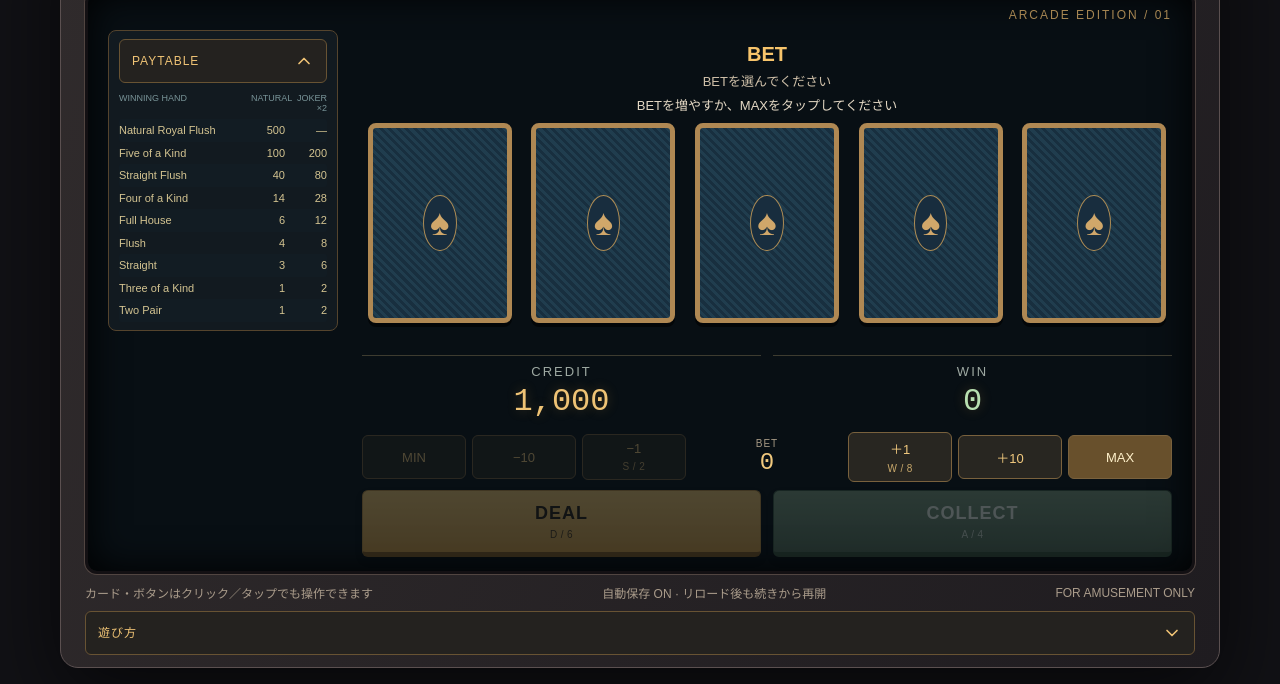
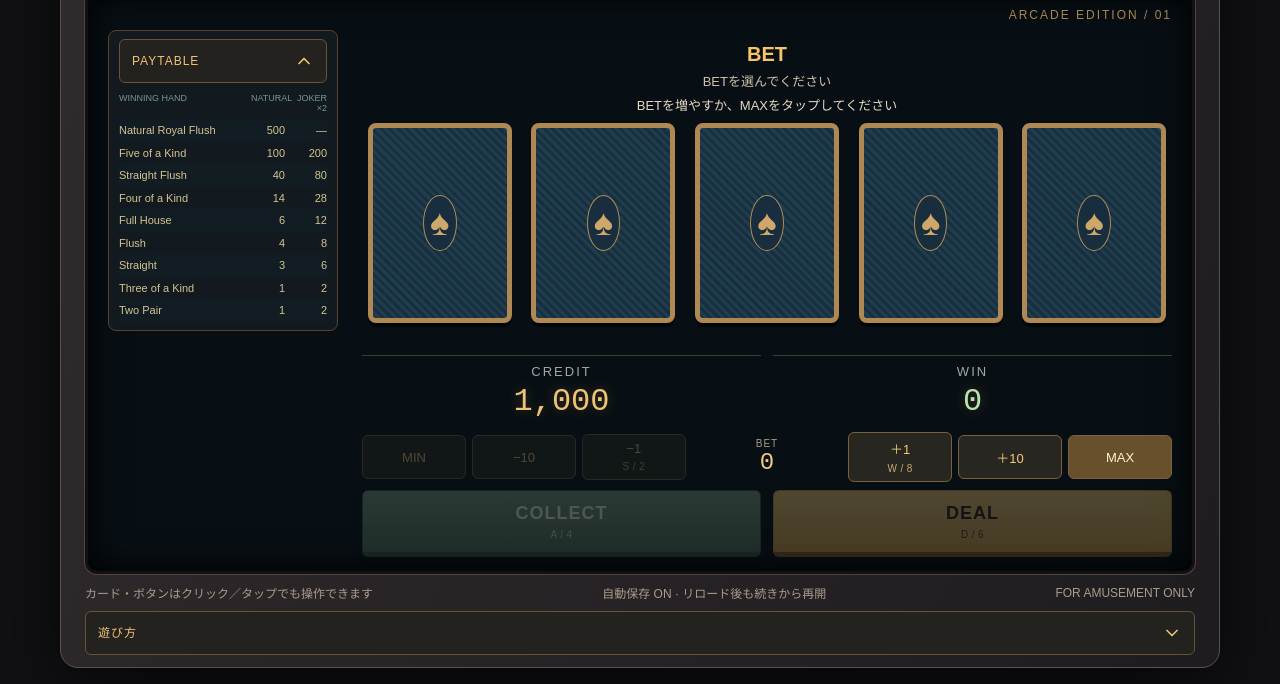
Before and after one commit to satotka/codex-works, a website: page sites/amber-poker/PLAY.html in a window 1280 px wide. Shown: the part 116-800 px from the top of the page. Drawn offline with Linux system fonts and the light colour scheme.

Commit message:
Preserve AMBER POKER v39: Place COLLECT left of the primary game action
Sites source commit: 44270d12d4d5d776ddb6ac0c2ac7682805581718

```diff
--- a/sites/amber-poker/PLAY.html
+++ b/sites/amber-poker/PLAY.html
@@ -208,7 +208,7 @@ summary:focus-visible{outline:2px solid #efc375;outline-offset:3px}
 <section id="cards" class="cards" aria-label="手札"></section>
 
 <div class="meters"><div><span>CREDIT</span><output id="credit">1,000</output></div><div class="win-meter"><span id="win-label">WIN</span><output id="win">0</output></div></div>
-<div class="bet-row"><button id="min">MIN</button><button id="minus-ten">−10</button><button id="minus">−1</button><div class="bet-amount"><span>BET <span id="bet-lock" hidden>LOCKED</span></span><output id="bet">0</output></div><button id="plus">＋1</button><button id="plus-ten">＋10</button><button id="max">MAX</button></div><section class="console"><div id="normal-controls" class="normal-controls"><button id="deal" class="primary">DEAL</button><button id="collect" class="green">COLLECT</button></div><div class="double-panel" id="double-panel" hidden><strong>HIGH OR LOW?</strong><span>基準より低い = LOW　｜　高い = HIGH　｜　同じ数字 = 引き分け・自動COLLECT</span><div><button id="low">LOW</button><button id="high">HIGH</button></div></div></section></section>
+<div class="bet-row"><button id="min">MIN</button><button id="minus-ten">−10</button><button id="minus">−1</button><div class="bet-amount"><span>BET <span id="bet-lock" hidden>LOCKED</span></span><output id="bet">0</output></div><button id="plus">＋1</button><button id="plus-ten">＋10</button><button id="max">MAX</button></div><section class="console"><div id="normal-controls" class="normal-controls"><button id="collect" class="green">COLLECT</button><button id="deal" class="primary">DEAL</button></div><div class="double-panel" id="double-panel" hidden><strong>HIGH OR LOW?</strong><span>基準より低い = LOW　｜　高い = HIGH　｜　同じ数字 = 引き分け・自動COLLECT</span><div><button id="low">LOW</button><button id="high">HIGH</button></div></div></section></section>
 <footer><span id="hint">カード・ボタンはクリック／タップでも操作できます</span><button id="reset" hidden>NEW CREDIT</button><span id="save-status" role="status">自動保存</span><span>FOR AMUSEMENT ONLY</span></footer>
 <details id="controls-help" class="controls-help"><summary><span>遊び方</span><svg class="disclosure-arrow" viewBox="0 0 24 24" aria-hidden="true"><path d="m6 9 6 6 6-6"/></svg></summary>
 <p>カードとボタンをタップして操作できます。ジョーカー1枚を含む53枚でプレイします。ジョーカーは好きな数字・マークの代わりになるワイルドカードです。</p>
```
Also changed, not shown: sites/amber-poker/index.html (+1 -1 lines).
